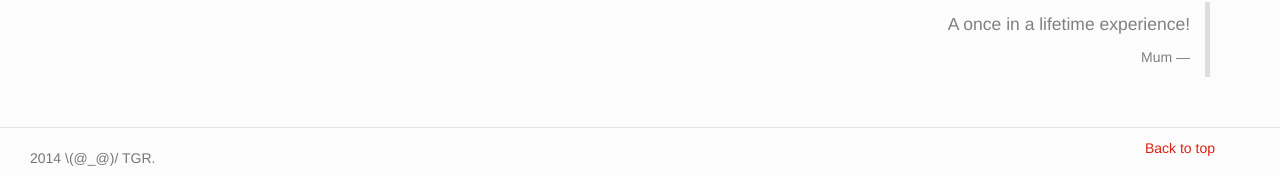
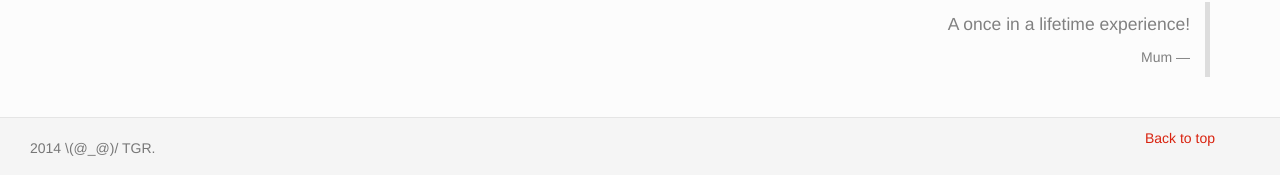
Before and after one commit to Bluezen/TGR-website, a Jekyll site: the page built from index.html, in a window 1280 px wide. Shown: the part 1115-1290 px from the top of the page. Built offline with Jekyll 4.4.1, drawn with Linux system fonts in a browser that asks for light colours; nearby versions of some CDN libraries; Markdown is read by kramdown in place of the engine named in the settings; a script that is not in the unit is left out.

Commit message:
modify footer

```diff
--- a/CNAME
+++ b/CNAME
@@ -1 +1 @@
-www.thegamersreader.com
+thegamersreader.com
--- a/_config.yml
+++ b/_config.yml
@@ -1,7 +1,7 @@
 name: 			The Gamer's Reader
 description:	Landpage of "The Gamer's Reader", the best gaming news iOS app
 #url: 			http://localhost:4000
-url: 			http://www.thegamersreader.com
+url: 			http://thegamersreader.com
 
 markdown: 		redcarpet
 pygments: 		true
--- a/assets/css/main.css
+++ b/assets/css/main.css
@@ -4,19 +4,43 @@
 /*
 /*****************************************************************************/
 
-/* Global Reset */
+/* Sticky footer styles
+-------------------------------------------------- */
+html {
+    position: relative;
+    min-height: 100%;
+}
+body {
+    /* Margin bottom by footer height */
+    margin-bottom: 60px;
+    /* Space out content a bit */
+/*    padding-bottom: 20px;*/
+}
+footer {
+    position: absolute;
+    bottom: 0;
+    width: 100%;
+    /* Set the fixed height of the footer here */
+    height: 60px;
+    background-color: #f5f5f5;
+    padding-right: 50px;
+    padding-left: 15px;
+    padding-top: 10px;
+    color: #777;
+    border-top: 1px solid #e5e5e5;
+}
+
+div.container {
+    margin-bottom: 80px;
+}
 
 
-div.container {
-    padding-bottom: 30px;
-}
-
+/* Change navbar-brand font to use our custom font */
 a.navbar-brand {
     font-family: steelfishregular;
 }
 
 /* Parameters to embed stuff like video frame responsively */
-
  .embed-container {
      position: relative;
 
@@ -47,10 +71,6 @@ a.navbar-brand {
      height: 100%;
  }
 
-/* Space out content a bit */
-body {
-  padding-bottom: 20px;
-}
 
 /* Everything but the jumbotron gets side spacing for mobile first views */
 .header,
@@ -58,15 +78,6 @@ body {
 {
   padding-right: 15px;
   padding-left: 15px;
-}
-
-/* Custom page footer */
-footer {
-  padding-right: 50px;
-  padding-left: 15px;
-  padding-top: 10px;
-  color: #777;
-  border-top: 1px solid #e5e5e5;
 }
 
 /* Main marketing message and sign up button */
```
